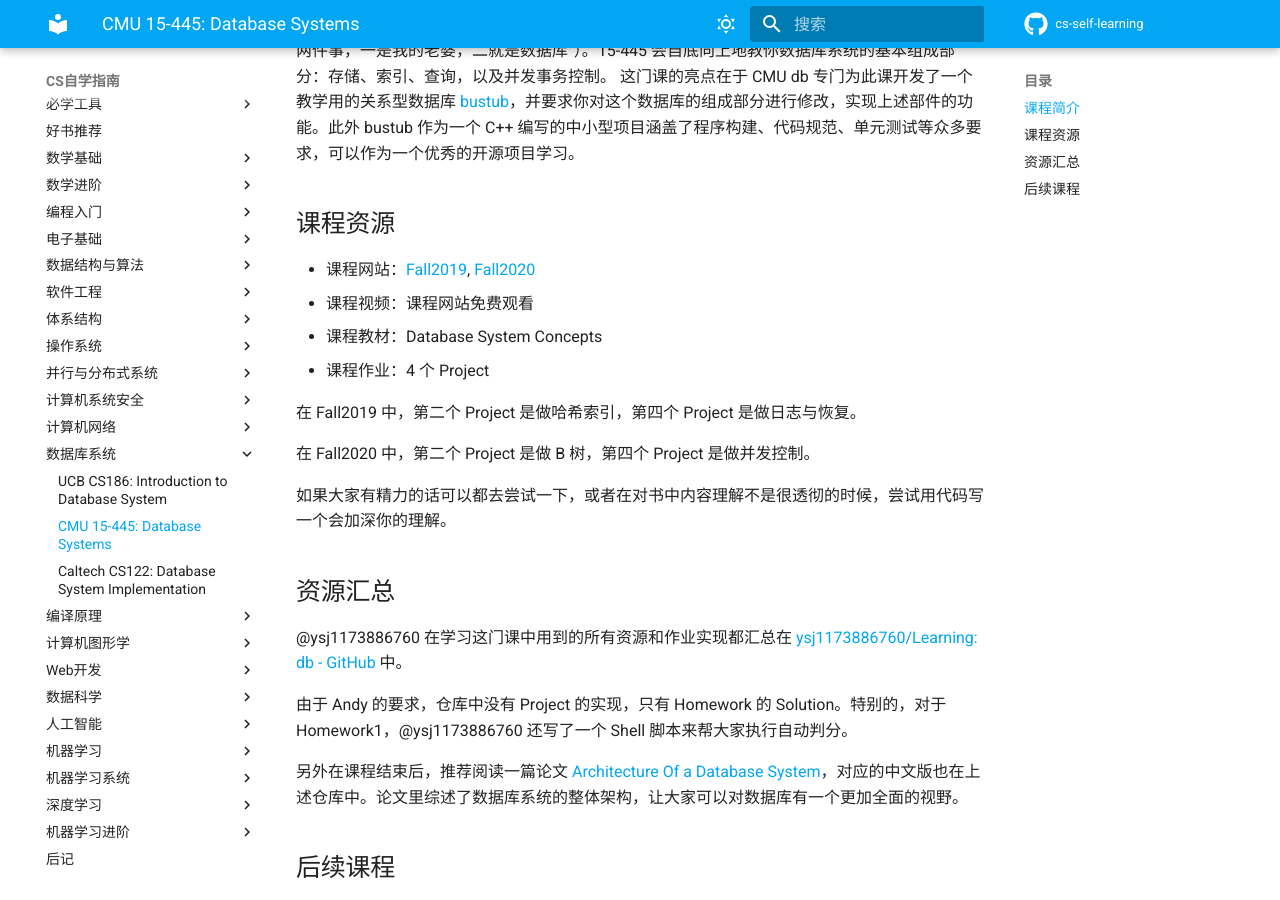
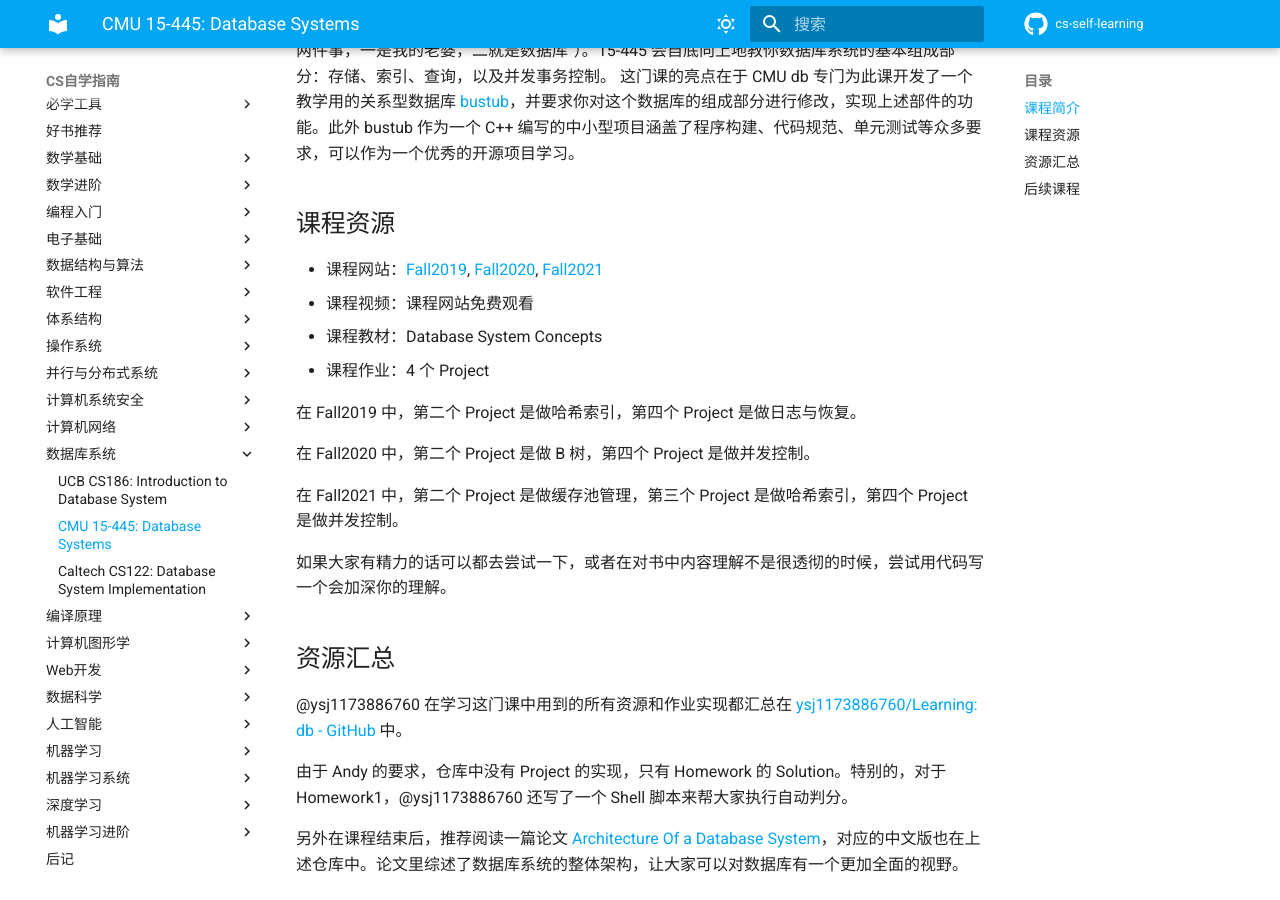
Before and after one commit to PKUFlyingPig/cs-self-learning, an MkDocs documentation site: the page built from docs/数据库系统/15445.md, in a window 1280 px wide and 900 px high, scrolled down 394 px. Built offline with MkDocs 1.6.1 and Material for MkDocs 9.7.7, drawn with Linux system fonts in a browser that asks for light colours; comment, search, counter and statistics services are not loaded.

Commit message:
[Course] Add CMU 15-445 Fall2021 Course Resources (#215)

```diff
--- a/docs/数据库系统/15445.md
+++ b/docs/数据库系统/15445.md
@@ -13,7 +13,7 @@
 
 ## 课程资源
 
-- 课程网站：[Fall2019](https://15445.courses.cs.cmu.edu/fall2019/schedule.html), [Fall2020](https://15445.courses.cs.cmu.edu/fall2020/schedule.html)
+- 课程网站：[Fall2019](https://15445.courses.cs.cmu.edu/fall2019/schedule.html), [Fall2020](https://15445.courses.cs.cmu.edu/fall2020/schedule.html), [Fall2021](https://15445.courses.cs.cmu.edu/fall2021/schedule.html)
 - 课程视频：课程网站免费观看
 - 课程教材：Database System Concepts
 - 课程作业：4 个 Project
@@ -21,6 +21,8 @@
 在 Fall2019 中，第二个 Project 是做哈希索引，第四个 Project 是做日志与恢复。
 
 在 Fall2020 中，第二个 Project 是做 B 树，第四个 Project 是做并发控制。
+
+在 Fall2021 中，第二个 Project 是做缓存池管理，第三个 Project 是做哈希索引，第四个 Project 是做并发控制。
 
 如果大家有精力的话可以都去尝试一下，或者在对书中内容理解不是很透彻的时候，尝试用代码写一个会加深你的理解。
 
```
